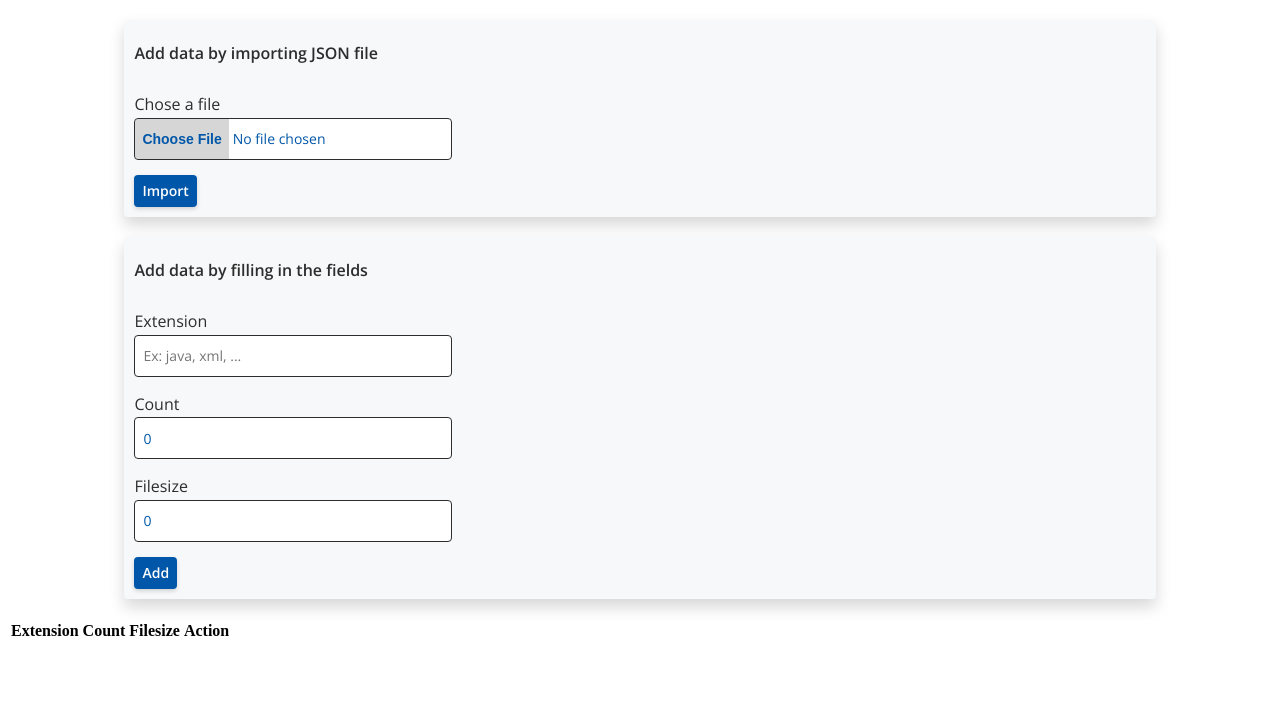
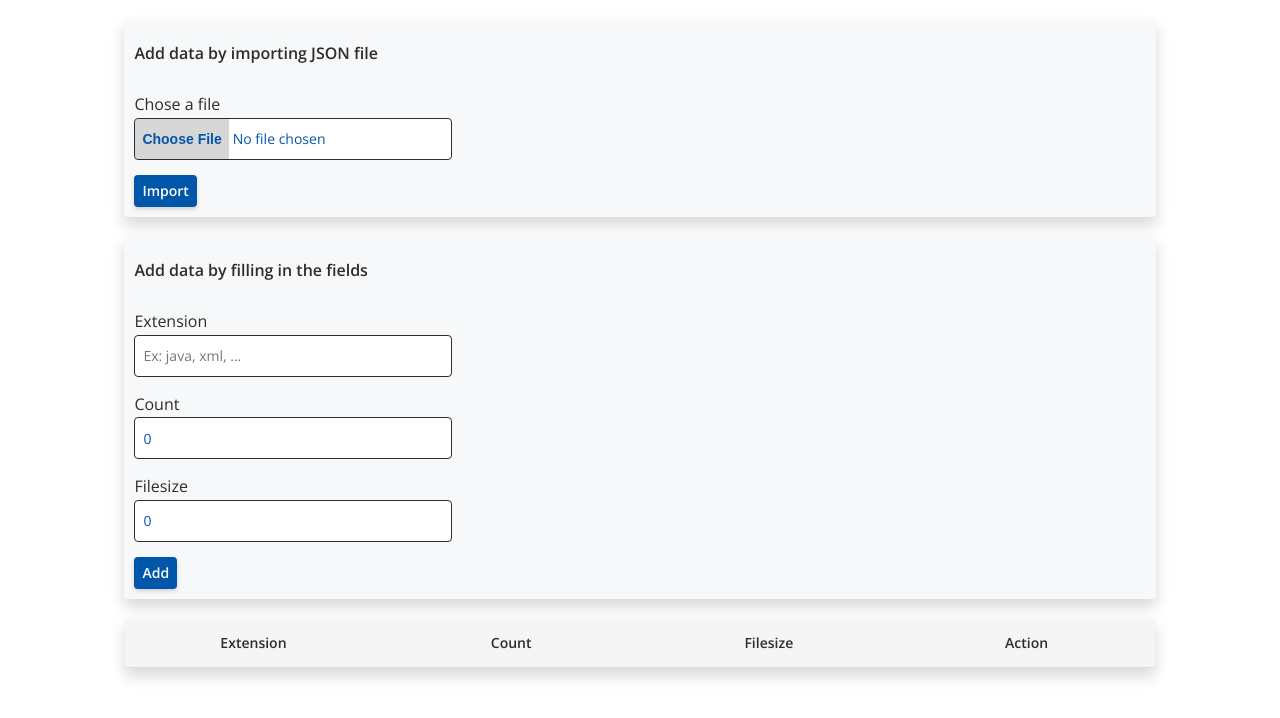
Before and after one commit to adriatls/SPA-Svelte, a SvelteKit app: page / in a window 1280 px wide. Shown: the top 718 px of the page. Built offline with nearby package versions, Linux system fonts and the light colour scheme.

Commit message:
Feat: Adding style to the table T1 and handle validation of uploded JSON file

```diff
--- a/src/routes/+page.svelte
+++ b/src/routes/+page.svelte
@@ -1,14 +1,16 @@
 <script lang="ts">
     import Box from "$lib/BoxForm.svelte";
     import Button from "$lib/Button.svelte";
-    import type { InfoFile } from "../interfaces/InfoFile";
+  import { StructureError } from "../ts/classes/StructureError";
+    import type { IInfoFile } from "../ts/interfaces/IInfoFile";
+  import { validateData, validateFileStructure } from "../utils/DataValidations";
 
-    let infoFilesData: InfoFile[] = new Array()
+    let infoFilesData: IInfoFile[] = new Array()
 
     let fileInput: HTMLInputElement
-    let jsonData: InfoFile[] = new Array()
+    let jsonData: IInfoFile[] = new Array()
 
-    let infoFile: InfoFile = {
+    let infoFile: IInfoFile = {
         extension: '',
         count: 0,
         filesize: 0.00
@@ -23,7 +25,8 @@
     }
 
     const handleSubmitFields = () => {
-        infoFilesData = [...infoFilesData, infoFile]
+        const validData = validateData([infoFile])
+        infoFilesData = [...infoFilesData, validData[0]]
         resetFieldsValues()
     }
 
@@ -33,21 +36,7 @@
     }
 
     const handleSubmitFile = () => {
-        const validDataFromFile = jsonData.filter(item => {
-            const hasInfos = item.extension && item.count && item.filesize
-            if (hasInfos) {
-                const hasValidExtension = item.extension.length >= 1 && item.extension.length <= 20
-                const hasValidCount = item.count >= 0 && item.extension.length <= 9999
-                const hasValidFilesize = item.count >= 0 && item.extension.length <= 1000000
-                if (hasValidExtension && hasValidCount && hasValidFilesize) {
-                    return {
-                        extension: item.extension,
-                        count: item.count,
-                        filesize: item.filesize
-                    }
-                }
-            }
-        })
+        const validDataFromFile = validateData(jsonData)
         infoFilesData = [...infoFilesData, ...validDataFromFile]
         resetFileValues()
     }
@@ -65,8 +54,13 @@
         const content = event.target!.result as string
         try {
             jsonData = JSON.parse(content)
+            validateFileStructure(jsonData)
         } catch (error) {
-            alert("An error occurred reading your file. Make sure your file follows JSON syntax and try again")
+            if (error instanceof StructureError) {
+                alert(error.message);
+            } else {
+                alert("An error occurred reading your file. Make sure your file follows JSON syntax and try again")
+            }
             resetFileValues()
         }
     }
@@ -141,8 +135,8 @@
     </Box>
 </form>
 
-<table>
-    <thead>
+<table class="table">
+    <thead class="table-head">
         <tr>
             <th>Extension</th>
             <th>Count</th>
@@ -150,7 +144,7 @@
             <th>Action</th>
         </tr>
     </thead>
-    <tbody>
+    <tbody class="table-body">
         {#each infoFilesData as infoFileData }
         <tr>
             <td>{infoFileData.extension}</td>
@@ -210,5 +204,42 @@
 #file[type="file"] {
     padding: 0px 8px 0px 0px;
     width: 308px;
+    cursor: pointer;
 }
+
+.table {
+    width: 81.55%;
+    margin: auto;
+    background: #F5F5F5;
+    border-radius: 4px;
+    box-shadow: 0px 8px 16px rgba(0, 0, 0, 0.16);
+    border-collapse: collapse;
+    font-family: 'Open Sans';
+    font-style: normal;
+    font-size: 14px;
+    line-height: 160%;
+    color: #2D2D2D;
+}
+.table-head {
+    width: 100%;
+    height: 48px;
+    border-radius: 4px;
+    border-bottom: 0.5px solid #DDDDDD;
+    font-weight: 600;
+}
+
+.table-head th {
+    width: 25%;
+}
+.table-body {
+    width: 100%;
+    background: #FFFFFF;
+    font-weight: 400;
+}
+.table-body tr {
+    height: 50px;
+    text-align: center;
+    border: 0.5px solid #DDDDDD;
+}
+
 </style>
--- /dev/null
+++ b/src/ts/classes/StructureError.ts
@@ -0,0 +1,6 @@
+export class StructureError extends Error {
+    constructor(mensage: string) {
+      super(mensage);
+      this.name = 'MeuErro';
+    }
+}
--- a/src/interfaces/InfoFile.ts
+++ b/src/ts/interfaces/IInfoFile.ts
@@ -1,4 +1,4 @@
-export interface InfoFile {
+export interface IInfoFile {
     extension: string,
     count: number,
     filesize: number,
--- /dev/null
+++ b/src/utils/DataValidations.ts
@@ -0,0 +1,42 @@
+import { StructureError } from "../ts/classes/StructureError";
+import type { IInfoFile } from "../ts/interfaces/IInfoFile";
+
+export const validateData = (data: IInfoFile[]) => {
+    const validData: IInfoFile[] = data.filter(item => {
+        const hasInfos = !!item.extension && !Number.isNaN(item.count) && !Number.isNaN(item.filesize)
+        if (hasInfos) {
+            const hasValidExtension = item.extension.length >= 1 && item.extension.length <= 20
+            const hasValidCount = item.count >= 0 && item.extension.length <= 9999
+            const hasValidFilesize = item.count >= 0 && item.extension.length <= 1000000
+            if (hasValidExtension && hasValidCount && hasValidFilesize) {
+                return {
+                    extension: item.extension,
+                    count: item.count,
+                    filesize: item.filesize
+                }
+            }
+        }
+    })
+    return validData
+}
+
+export const validateFileStructure = (content: any) => {
+    if (!Array.isArray(content)) {
+        throw new StructureError('The JSON file does not have an array')
+    }
+
+    for (const item of content) {
+        if (typeof(item) !== 'object' || item === null) {
+            throw new StructureError('The JSON file elements that are not objects')
+        }
+        if (!item.hasOwnProperty('extension') || typeof item.extension !== 'string') {
+            throw new StructureError('The JSON file elements does not have extension property or extension is not a string')
+        }
+        if (!item.hasOwnProperty('count') || typeof item.count !== 'number') {
+            throw new StructureError('The JSON file elements does not have count property or count is not a number')
+        }
+        if (!item.hasOwnProperty('filesize') || typeof item.filesize !== 'number') {
+            throw new StructureError('The JSON file elements does not have filesize property or filesize is not a number')
+        }
+    }
+}
```
